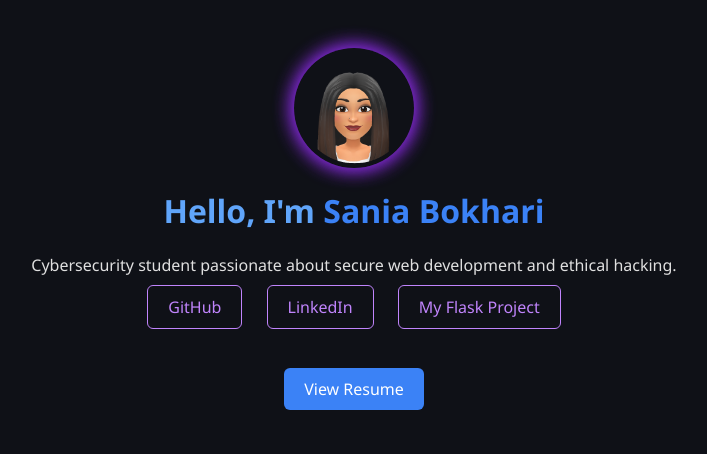
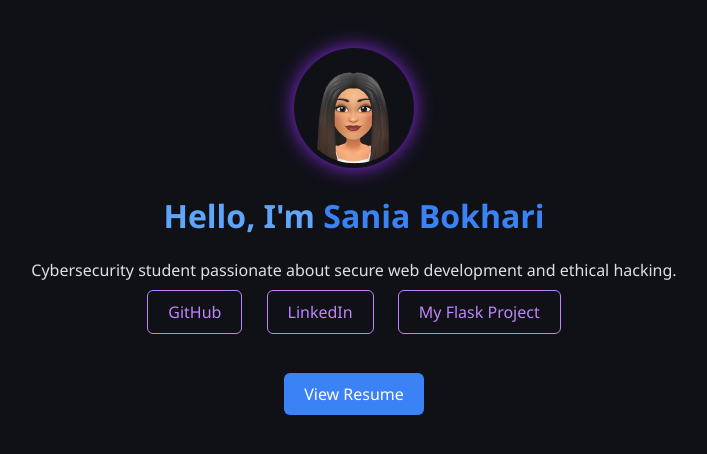
Before and after one commit to sania2299/sania2299.github.io, a plain HTML site: page index.html in a window 1280 px wide. Shown: the whole page, without its empty margins (286-993 px from the left). Drawn offline with Linux system fonts and the light colour scheme.

Commit message:
Update index.html

```diff
--- a/index.html
+++ b/index.html
@@ -37,9 +37,8 @@
 </head>
 <body>
   <div class="container fade-in">
-    <div class="avatar-glow">
-      <img src="avatar.png" alt="Avatar of Sania" class="avatar-glow">
-    </div>
+   <img src="avatar.png" alt="Avatar of Sania" class="avatar-glow">
+
     <h1>Hello, I'm <span class="highlight">Sania Bokhari</span></h1>
     <p>Cybersecurity student passionate about secure web development and ethical hacking.</p>
 
```
